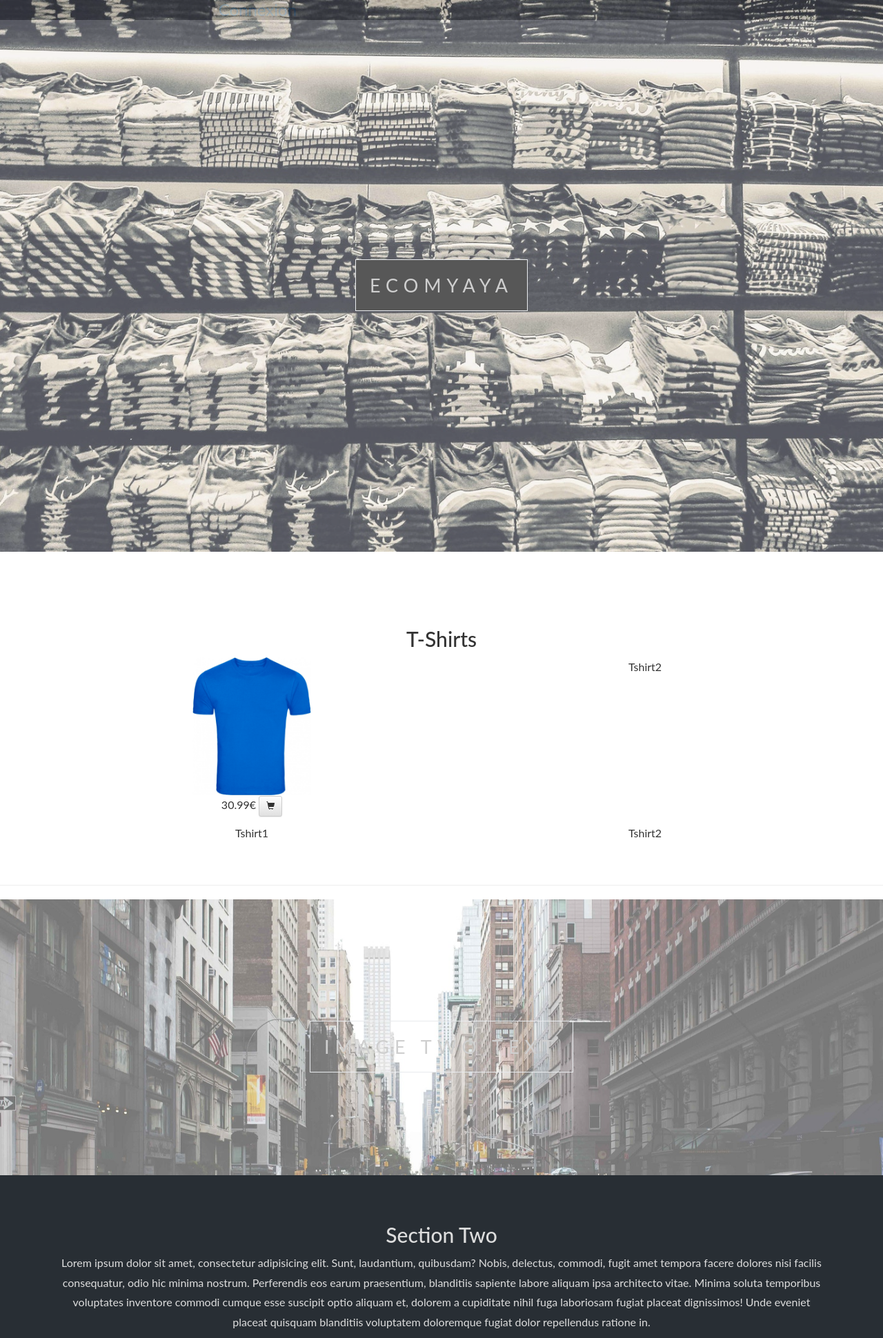
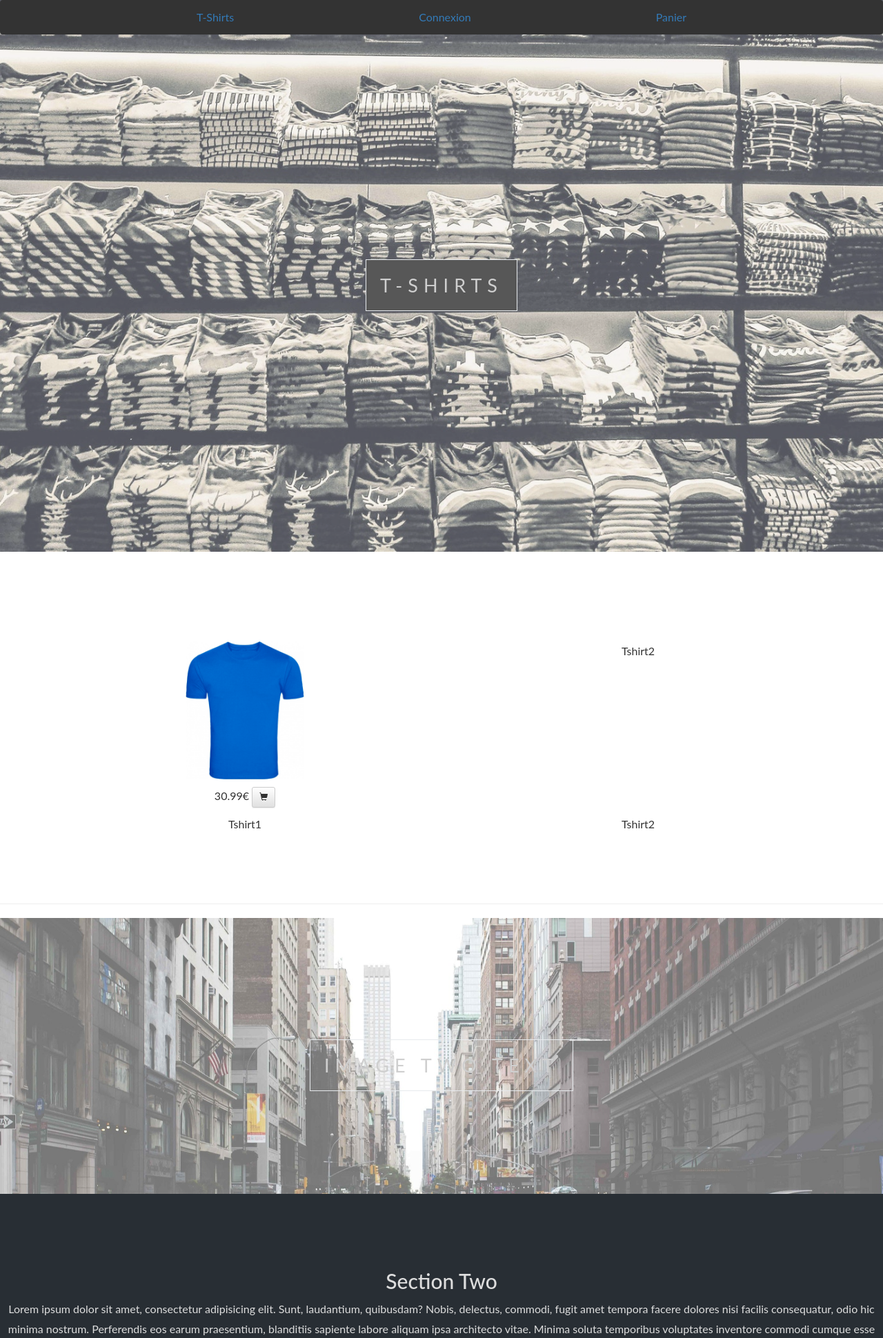
Before and after one commit to yanwan12/Web_ISEN, a PHP site: page /projetweb/ in a window 1280 px wide. Shown: the top 1940 px of the page at 69% size. Run offline with PHP 8.4, Linux system fonts and the light colour scheme; some libraries are stand-ins or nearby versions; grey boxes are pictures that could not be loaded.

Commit message:
commit final
ajout panier avec une seul bouton

```diff
--- a/ProjetWeb/css/style.css
+++ b/ProjetWeb/css/style.css
@@ -7,28 +7,6 @@ body, html{
   line-height:1.8em;
   columns: #999;
 }
-nav ul {
-    display: inline-flex; /* Ce conteneur est "flexible" */
-    flex-direction: row; /* Les éléments sont mis côte à côte */
-    justify-content: space-between; /* Les éléments sont répartis équitablement */
-    background-color: gray; /* Couleur du fond */
-    width: 100%; /* Le pied de page occupe toute la largeur */
-    position:fixed;
-
-}
-nav ul li {
-    display: flex; /* Ce conteneur est "flexible" */
-    justify-content: center; /* Les éléments portés sont centrés à l'horizontal */
-    list-style-type: none; /* Cette liste n'a pas de puce */
-    font-size: x-large; /* Le texte est grossi en XXL */
-    flex-grow: 1;/* L'espace occupé est élargie */
-
-}
-
-nav ul li:hover {
-    background-color:#9a330a; /* Couleur du fond au passage de la souris */
-}
-
 
 .pimg1, .pimg2, .pimg3{
   position:relative;
@@ -61,7 +39,7 @@ nav ul li:hover {
 
 .section{
   text-align:center;
-  padding:50px 80px;
+  padding:90px 10px;
 }
 
 .container .section-light{
@@ -106,3 +84,19 @@ nav ul li:hover {
     background-attachment:scroll;
   }
 }
+
+.navbar {
+  overflow: hidden;
+  background-color: #333;
+  position: fixed;
+  top: 0;
+  width: 100%;
+  z-index: 1;
+}
+
+.prix {
+    margin : 10px;
+}
+ #panier{
+     margnin-right: 70%;
+}
--- a/ProjetWeb/index.html
+++ b/ProjetWeb/index.html
@@ -14,26 +14,23 @@
         <link rel="stylesheet" href="css/style.css" type="text/css">
 
     </head>
+    <body>
         <header id="menu">
-        <nav>
-            <ul>
-                <li><a href="connex.php">Connexion</a></li>
-                <li><a href="pages/panier.html"><img src="../images/noun_cart_2646583.png" width="20" alt=""></a></li>
-            </ul>
-        </nav>
+            <div class="navbar">
+                <a href="#tshirt" class="js-scroll">T-Shirts</a>
+                <a href="#news">Connexion</a>
+                <a href="#contact" id="panier">Panier</a>
+            </div>
         </header>
         <div class="pimg1" id="haut">
             <section class="ptext">
-            <a href="#sect1" class="js-scrollTo">
-                <span class="border">
-                    EcomYaya
+                <a href="#tshirt" class="js-scroll">
+                    <span class="border">T-Shirts
                     </span>
                 </a>
             </section>
         </div>
-
-    <section class="section section-light page page-header" id="sect1">
-        <h2>T-Shirts</h2>
+        <section class="section section-light page page-header" id="tshirt">
             <div class="container">
                 <div class="row">
                     <div class="col-lg-6">
@@ -43,8 +40,6 @@
                                 <span class="glyphicon glyphicon-shopping-cart"></span>
                             </button>
                         </p>
-
-
                     </div>
                     <div class="col-lg-6">
                         <p>Tshirt2</p>
@@ -60,7 +55,6 @@
                 </div>
             </div>
         </section>
-
         <div class="pimg2">
             <div class="ptext">
                 <span class="border trans">
@@ -68,14 +62,12 @@
                 </span>
             </div>
         </div>
-
         <section class="section section-dark">
             <h2>Section Two</h2>
             <p>
                 Lorem ipsum dolor sit amet, consectetur adipisicing elit. Sunt, laudantium, quibusdam? Nobis, delectus, commodi, fugit amet tempora facere dolores nisi facilis consequatur, odio hic minima nostrum. Perferendis eos earum praesentium, blanditiis sapiente labore aliquam ipsa architecto vitae. Minima soluta temporibus voluptates inventore commodi cumque esse suscipit optio aliquam et, dolorem a cupiditate nihil fuga laboriosam fugiat placeat dignissimos! Unde eveniet placeat quisquam blanditiis voluptatem doloremque fugiat dolor repellendus ratione in.
             </p>
         </section>
-
         <div class="pimg3">
             <div class="ptext">
                 <span class="border trans">
@@ -83,15 +75,13 @@
                 </span>
             </div>
         </div>
-
         <section class="section section-dark">
             <h2>Section Three</h2>
             <p>
                 Lorem ipsum dolor sit amet, consectetur adipisicing elit. Sunt, laudantium, quibusdam? Nobis, delectus, commodi, fugit amet tempora facere dolores nisi facilis consequatur, odio hic minima nostrum. Perferendis eos earum praesentium, blanditiis sapiente labore aliquam ipsa architecto vitae. Minima soluta temporibus voluptates inventore commodi cumque esse suscipit optio aliquam et, dolorem a cupiditate nihil fuga laboriosam fugiat placeat dignissimos! Unde eveniet placeat quisquam blanditiis voluptatem doloremque fugiat dolor repellendus ratione in.
             </p>
         </section>
-
-    <a href="https://github.com/yanwan12/ProjetWeb">
+        <a href="https://github.com/yanwan12/Web_ISEN">
             <div class="pimg1">
                 <span class="ptext">
                     <span class="border">
@@ -104,7 +94,7 @@
         <script src="https://maxcdn.bootstrapcdn.com/bootstrap/3.3.7/js/bootstrap.min.js"></script>
         <script>
             $(document).ready(function () {
-            $('.js-scrollTo').on('click', function () { // Au clic sur un élément
+                $('.js-scroll').on('click', function () { // Au clic sur un élément
                     var page = $(this).attr('href'); // Page cible
                     var speed = 800; // Durée de l'animation (en ms)
                     $('html, body').animate({
@@ -115,5 +105,4 @@
             });
         </script>
     </body>
-
 </html>
```
Also changed, not shown: ProjetWeb/scripts/scriptfunc.js (+22 -3 lines), ProjetWeb/README.md, README.md (deleted). Lines whose indentation alone changed are shown as unchanged.
